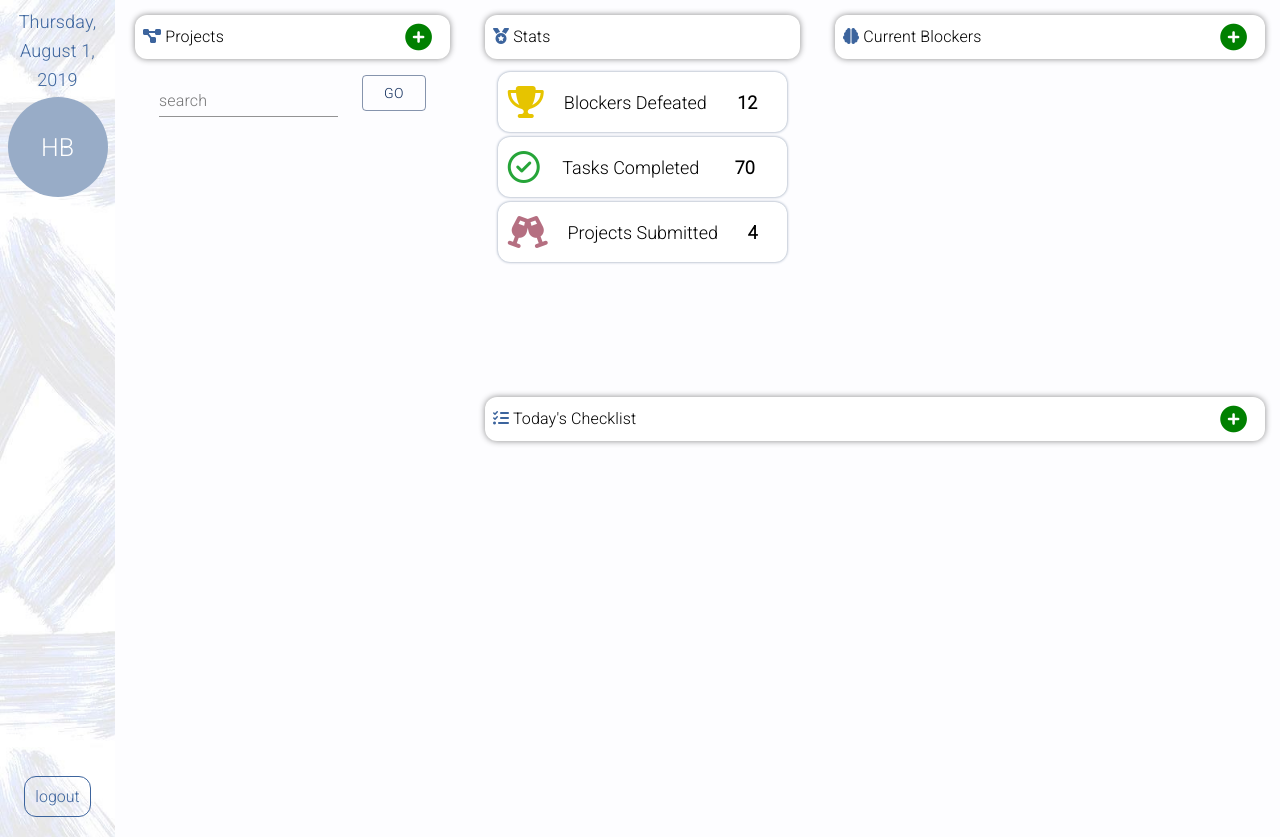
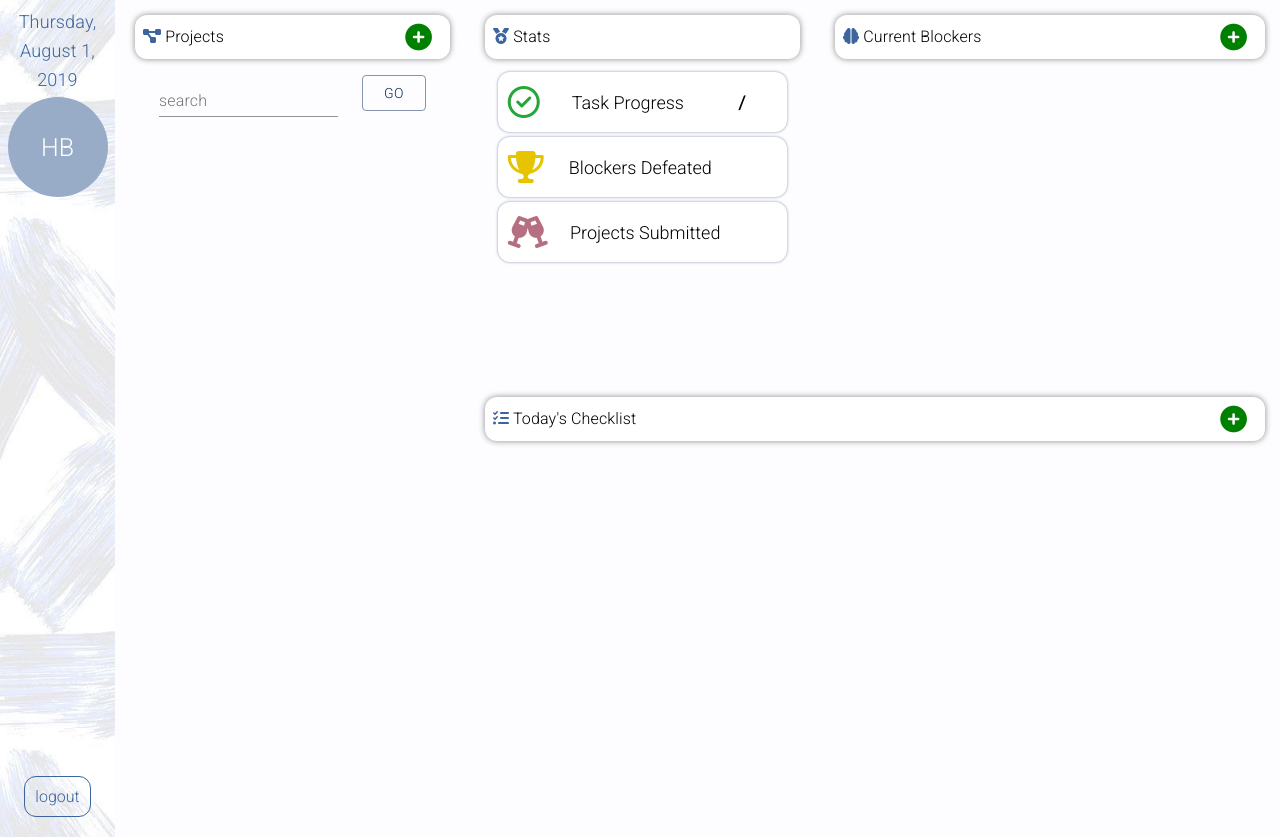
Before and after one commit to hnbarr/standup, a React (Create React App) app: page /dashboard in a window 1280 px wide. Built offline with nearby package versions, Linux system fonts and the light colour scheme.

Commit message:
added checked to state in blockers and tasks. Worked on Stat components to make more dynamic

```diff
--- a/src/components/Blockers.js
+++ b/src/components/Blockers.js
@@ -37,7 +37,8 @@ const styles = theme => ({
 class BlockerModal extends Component {
     state = {
         open: false,
-        blocker: ''
+        blocker: '',
+        checked: [] //for blockers defeated in stats
     }
 
     toggleOpen = () => this.setState({ open: !this.state.open })
--- a/src/components/Stats.js
+++ b/src/components/Stats.js
@@ -3,7 +3,35 @@ import React from 'react'
 import { Typography } from '@material-ui/core'
 import './styles/sections.css'
 
+export const TaskStat = props => {
+    return (
+        <div className='newStat'>
+            <p>Task Progress</p>
+            <b>{props.checked}/{props.count}</b>
+        </div>
+    )
+}
+
+export const BlockerStat = props => {
+    return (
+        <div className='newStat'>
+            <p>Blockers Defeated</p>
+            <b>{props.count}</b>
+        </div>
+    )
+}
+
+export const ProjectStat = props => {
+    return (
+        <div className='newStat'>
+            <p>Projects Submitted</p>
+            <b>{props.count}</b>
+        </div>
+    )
+}
+
 const Stats = props => {
+    console.log('stats props: ', props)
     return (
         <div className='component' id='stats'>
                 <div className='toolbar'>
@@ -11,27 +39,18 @@ const Stats = props => {
                 </div>
                 <div id='statList'>
                         <div className='stat'>
-                            <i id='trophy' className="fas fa-trophy fa-2x"></i>
-                            <Stat title={'Blockers Defeated'} count={12}/>
+                            <i id='check' className="far fa-check-circle fa-2x"></i>
+                            <TaskStat/>
                         </div>
                         <div className='stat'>
-                            <i id='check' className="far fa-check-circle fa-2x"></i>
-                            <Stat title={'Tasks Completed'} count={70}/>
+                            <i id='trophy' className="fas fa-trophy fa-2x"></i>
+                            <BlockerStat/>
                         </div>
                         <div className='stat'>
                             <i id='cheers' className="fas fa-glass-cheers fa-2x"></i>
-                            <Stat title={'Projects Submitted'} count={4}/>
+                            <ProjectStat/>
                         </div>
                 </div>
-        </div>
-    )
-}
-
-export const Stat = props => {
-    return (
-        <div className='newItem' id='newStat'>
-            <p>{props.title}</p>
-            <b>{props.count}</b>
         </div>
     )
 }
--- a/src/components/Tasks.js
+++ b/src/components/Tasks.js
@@ -37,7 +37,8 @@ const styles = theme => ({
 class TaskModal extends Component {
     state = {
         open: false,
-        task: ''
+        task: '',
+        checked: []
     }
 
     toggleOpen = () => this.setState({ open: !this.state.open })
--- a/src/components/styles/sections.css
+++ b/src/components/styles/sections.css
@@ -61,7 +61,7 @@ body {
     background-color: white;
 }
 
-#newStat {
+.newStat {
     padding: 5px;
     width: 80%;
     margin: 0 auto;
@@ -70,6 +70,7 @@ body {
     justify-content: space-around;
     align-items: center;
     font-size: 18px;
+    width: 100% !important;
 }
 
 .stat #check {
@@ -106,10 +107,6 @@ body {
     padding: 10px;
 }
 
-.newItem {
-    margin: 0 auto;
-    width: 100% !important;
-}
 
 #taskButtons, #blockerButtons  {
     width: 100px;
@@ -257,7 +254,7 @@ body {
         margin: 0 auto;
     }
 
-    #newStat p {
+    .newStat p {
         font-size: 14px;
     }
 
```
